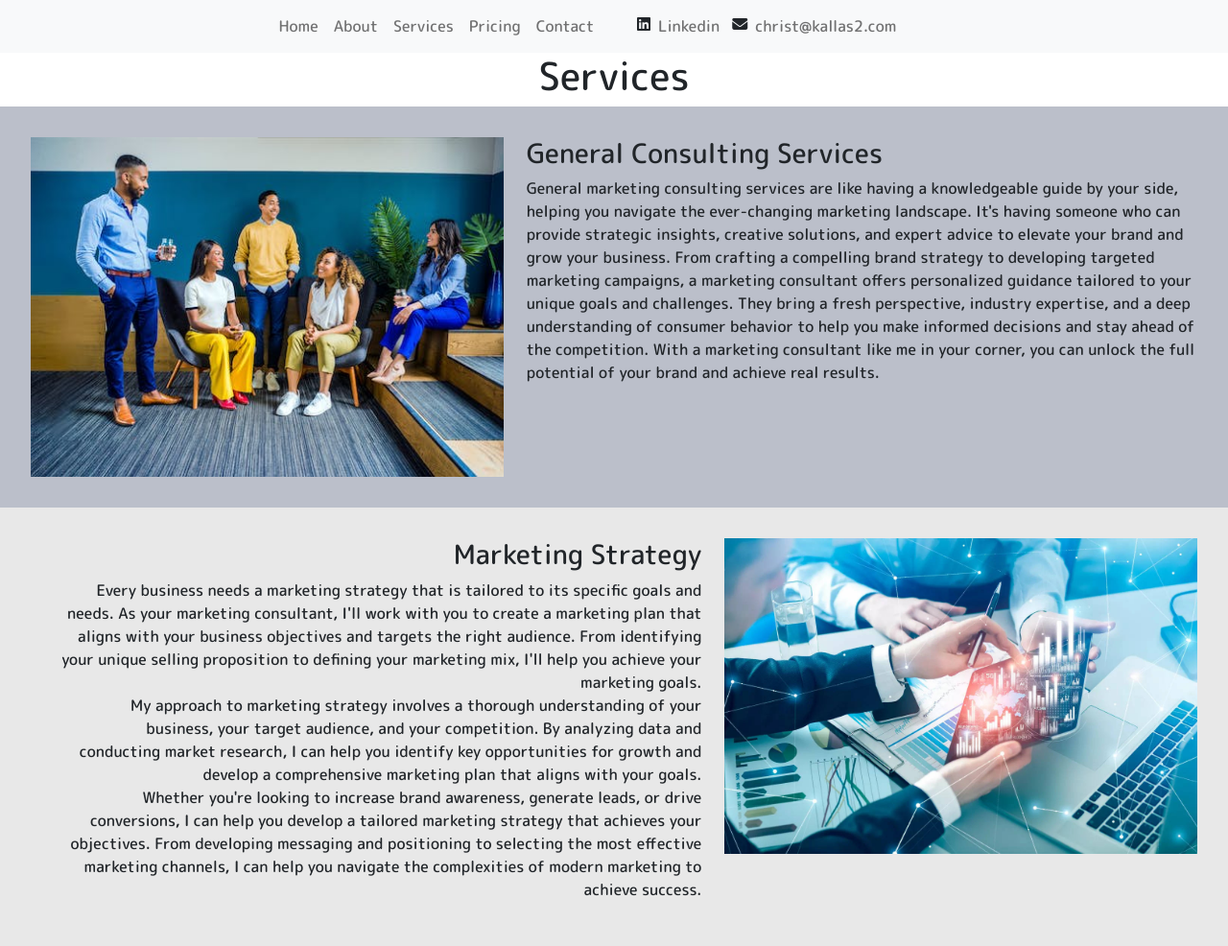
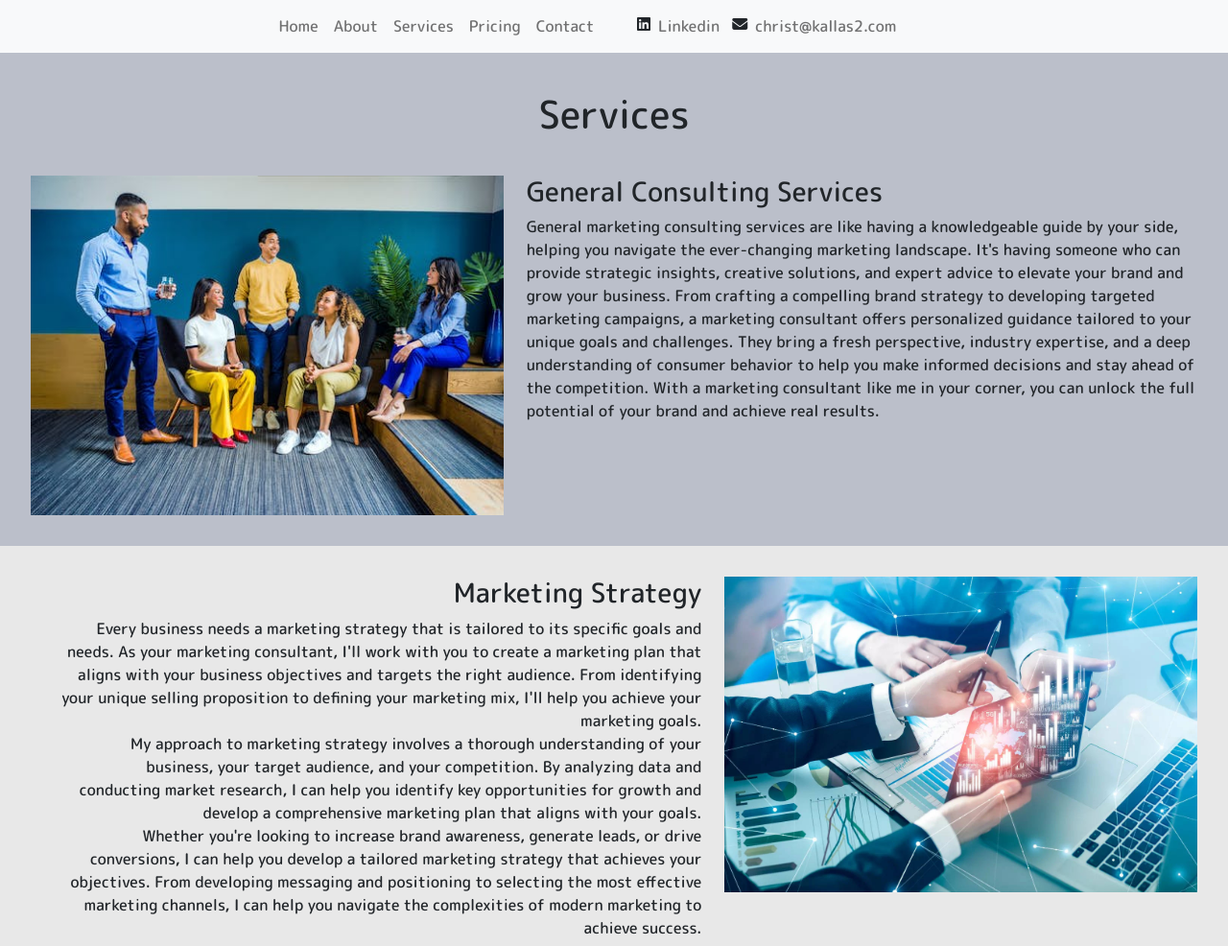
Before and after one commit to vparrello/KallasWebsite, a Flask app: page /Services in a window 1280 px wide. Shown: the part 135-1121 px from the top of the page at 96% size. Run offline with Flask 3, Linux system fonts and the light colour scheme; some libraries are stand-ins or nearby versions.

Commit message:
Add files via upload

```diff
--- a/templates/services.html
+++ b/templates/services.html
@@ -1,6 +1,7 @@
 {% include 'header.html' %}
-<h1>Services</h1>
 <section class="dark-section">
+    <h1 class="p-2">Services</h1>
+    <br>
     <div class="row">
         <div class="col-md-5">
             <img class="serv-pic" src="static/images/peopleinanoffice.jpeg">
@@ -112,6 +113,6 @@
             <img class="serv-pic" src="static/images/girloncomputer.png">
         </div>
     </div>
-    <h5>For more information about pricing, click <a href="{{ url_for('pricing') }}">here</a></h5>
+    <h5>For more information about costs and packages, click <a href="{{ url_for('pricing') }}">here</a></h5>
 </section>
 {% include 'footer.html' %}
```
